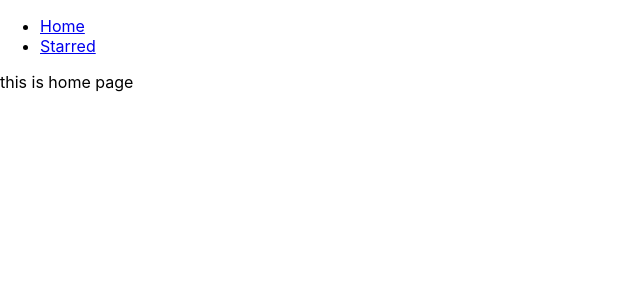
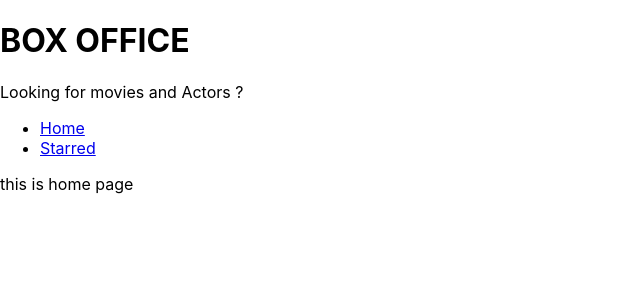
Before and after one commit to RohanM-12/box-office, a React (Create React App) app: page / in a window 1280 px wide. Shown: the top 300 px of the page, without its empty margins (0-640 px from the left). Built offline with nearby package versions, Linux system fonts and the light colour scheme.

Commit message:
added titles and page layout management setup

```diff
--- a/src/App.js
+++ b/src/App.js
@@ -1,24 +1,24 @@
 import React from 'react';
 import { Switch, Route } from 'react-router-dom';
-import Navbar from './Components/Navbar';
+
 import Home from './Pages/Home';
 import Starred from './Pages/Starred';
 
 function App() {
   return (
-    <div>
-      <Navbar />
     <Switch>
       <Route exact path="/">
         <Home />
       </Route>
+
       <Route exact path="/Starred">
         <Starred />
       </Route>
+
       <Route>Page not Found 404</Route>
+
       {/* default page loaded when path is not matched */}
     </Switch>
-    </div>
   );
 }
 
--- /dev/null
+++ b/src/Components/MainPageLayout.js
@@ -0,0 +1,15 @@
+import React from 'react';
+import Navbar from './Navbar';
+import Title from './Title';
+
+function MainPageLayout({ children }) {
+  return (
+    <div>
+      <Title title="BOX OFFICE" subtitle="Looking for movies and Actors ?" />
+      <Navbar />
+      {children}
+    </div>
+  );
+}
+
+export default MainPageLayout;
--- /dev/null
+++ b/src/Components/Title.js
@@ -0,0 +1,12 @@
+import React from 'react';
+
+function Title({ title, subtitle }) {
+  return (
+    <div>
+      <h1>{title}</h1>
+      <p>{subtitle}</p>
+    </div>
+  );
+}
+
+export default Title;
--- a/src/Pages/Home.js
+++ b/src/Pages/Home.js
@@ -1,7 +1,8 @@
 import React from 'react';
+import MainPageLayout from '../Components/MainPageLayout';
 
 function Home() {
-  return <div>this is home page</div>;
+  return <MainPageLayout>this is home page</MainPageLayout>;
 }
 
 export default Home;
--- a/src/Pages/Starred.js
+++ b/src/Pages/Starred.js
@@ -1,7 +1,8 @@
 import React from 'react';
+import MainPageLayout from '../Components/MainPageLayout';
 
 function Starred() {
-  return <div>this is Starred page</div>;
+  return <MainPageLayout>this is Starred page</MainPageLayout>;
 }
 
 export default Starred;
```
Lines whose indentation alone changed are shown as unchanged.
